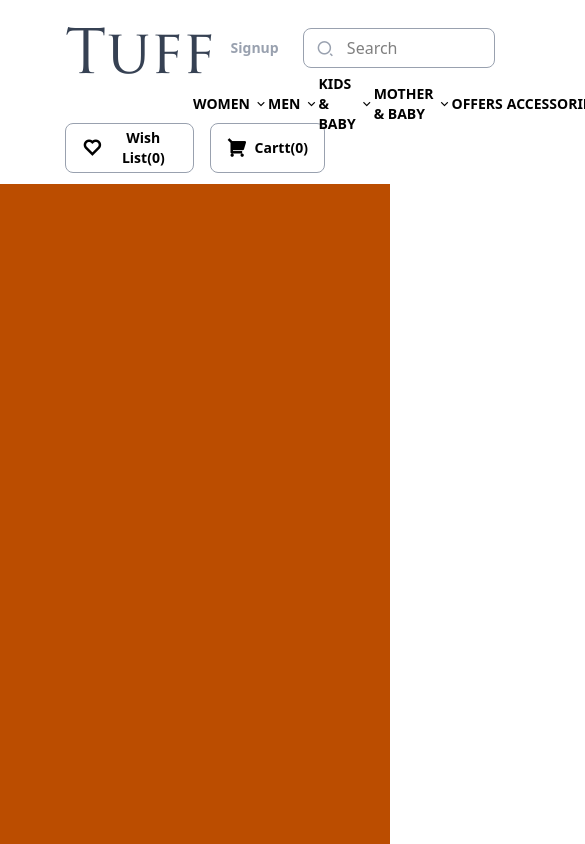
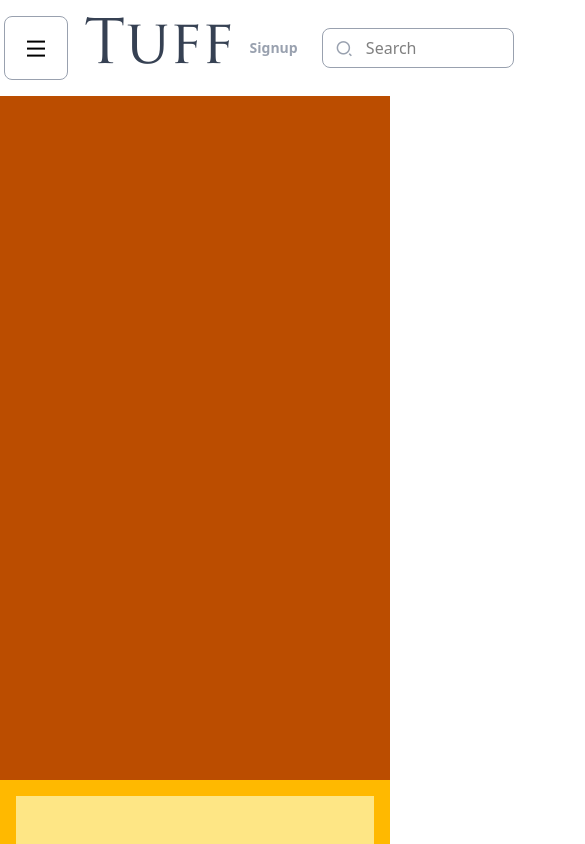
Before and after one commit to lasithLRI/Project_Tuff_Collection_Frontend, a Next.js app: page / in a window 390 px wide. Shown: the top 844 px of the page, 585 px wide, since content can reach past the window. Built offline with nearby package versions, Linux system fonts and the light colour scheme; a web font is replaced by a local one.

Commit message:
- Responsive design completed for nav bar

```diff
--- a/app/components/nav_bottom_buttons.tsx
+++ b/app/components/nav_bottom_buttons.tsx
@@ -1,6 +1,6 @@
 export default function NavBottomButtons() {
   return (
-    <div className="w-full h-16  flex items-center justify-end pb-2">
+    <div className="w-full h-16 items-center justify-end pb-2 lg:flex hidden">
       <div className="w-auto h-auto  flex">
         <button className="flex border border-gray-400 py-1 px-4 rounded-lg hover:border-black font-bold text-xl items-center hover:cursor-pointer">
           <i className="ri-heart-line"></i>
--- a/app/components/nav_menu.tsx
+++ b/app/components/nav_menu.tsx
@@ -4,7 +4,7 @@ import NavItemD from "./nav_item_d";
 
 export default function NavMenu() {
   return (
-    <div className="w-[calc(100%-8rem)] h-8 ml-auto flex items-center">
+    <div className="w-[calc(100%-64px)] h-8 ml-auto lg:flex items-center hidden ">
       <ul className="flex items-center justify-between w-full h-full">
 
         <NavItemD name="WOMEN" />
--- a/app/components/navbar.tsx
+++ b/app/components/navbar.tsx
@@ -1,6 +1,9 @@
+'use client';
+
 import localFont from "next/font/local";
 import NavMenu from "./nav_menu";
 import NavBottomButtons from "./nav_bottom_buttons";
+import { useState } from "react";
 
 
 const trajan = localFont({
@@ -13,11 +16,31 @@ const trajan = localFont({
 });
 
 export default function Navbar() {
+
+  const [isOpen, setIsOpen] = useState(false);
+
+  const toggleMenu = () => {
+    setIsOpen(prev => !prev);
+  };
+
   return (
-    <div className="w-full h-auto  flex justify-center pt-2">
-      <div className="w-2/3 h-auto">
+    <div className="w-full h-auto  flex justify-center py-2 pl-2  lg:pl-0 ">
+      <div className="lg:w-2/3 w-full h-auto lg:mr-0 mr-2">
         <div className="w-full h-20 flex items-center justify-between">
-          <div className="w-auto h-full items-end flex">
+
+          <div className="w-auto h-full lg:items-end flex items-center justify-center">
+          <div className="w-16 h-16 flex lg:hidden  lg:mr-0 mr-4 rounded-lg relative">
+            <button className="w-full h-full border border-gray-400 rounded-lg text-2xl cursor-pointer" onClick={toggleMenu}>
+              <i className="ri-menu-line"></i>
+              </button>
+
+            {isOpen && (
+        <div className="w-96 h-96 absolute bg-amber-400 top-16 left-0 rounded-lg shadow-lg z-50">
+          {/* Your dropdown content here */}
+        </div>
+      )}
+
+          </div>
           <p className={`${trajan.className} font-light text-gray-700 text-6xl`}>Tuff</p>
           </div>
           <div className="w-auto h-full  flex items-center">
```
